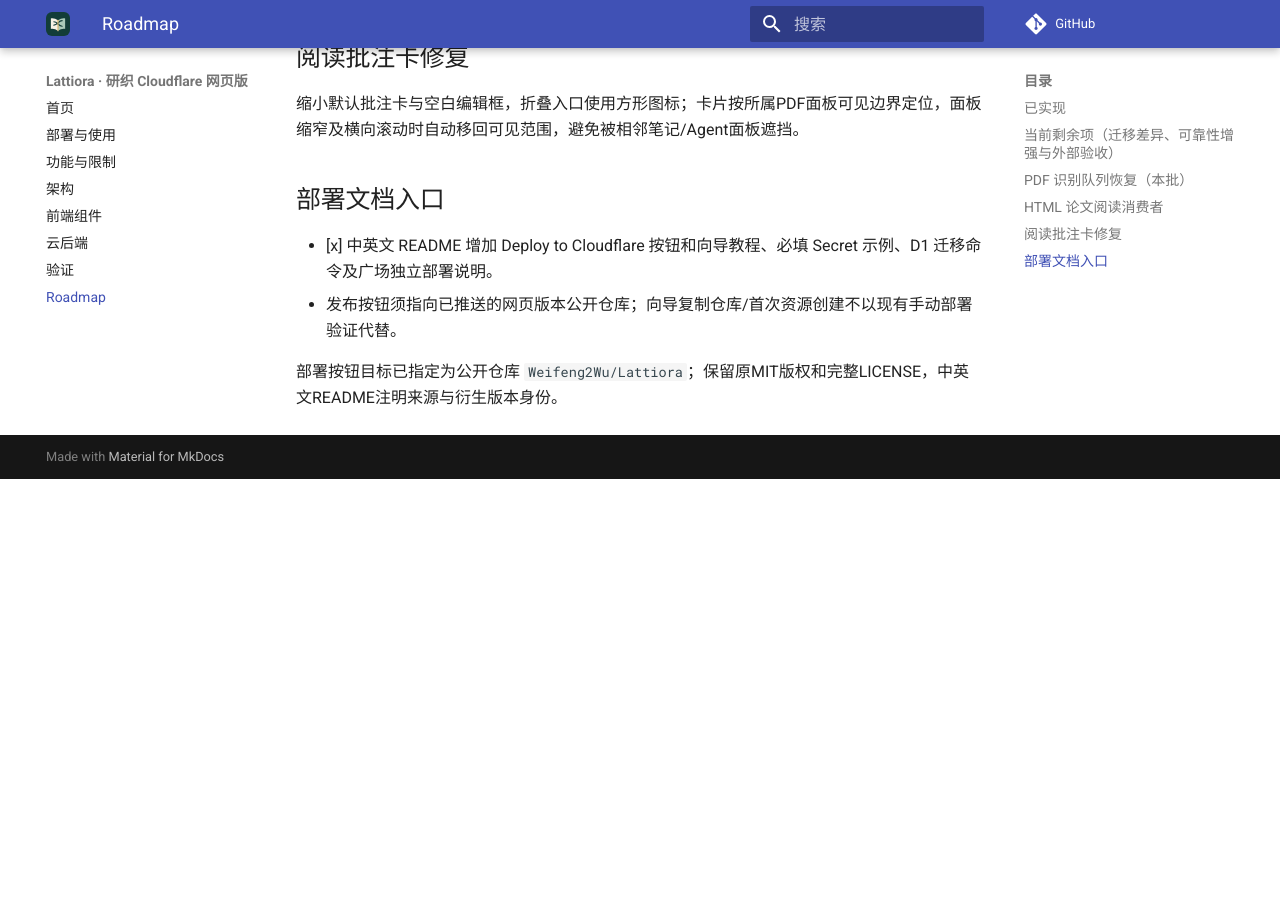
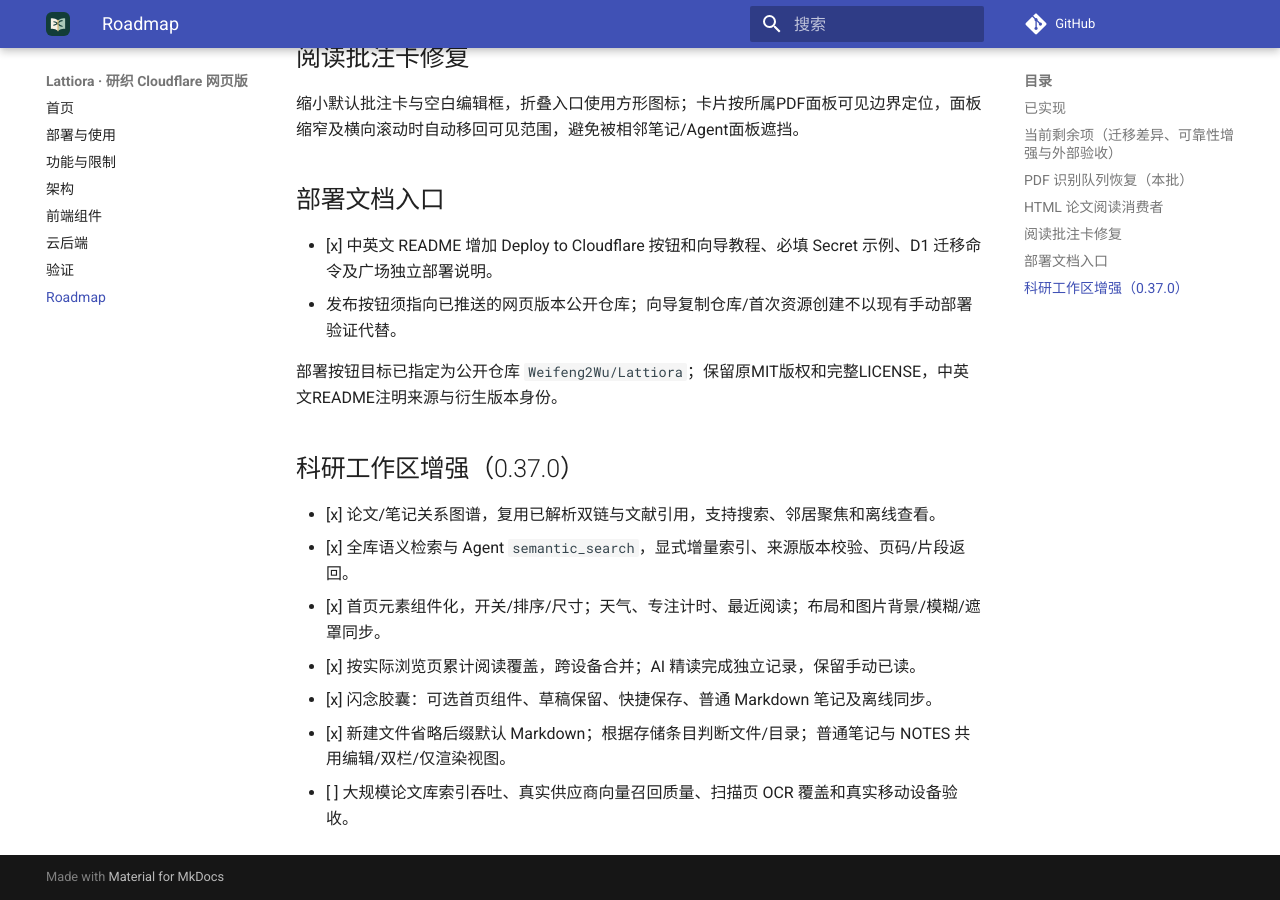
Before and after one commit to Weifeng2Wu/Lattiora, an MkDocs documentation site: the page built from docs/development/web-migration.md, in a window 1280 px wide and 900 px high, scrolled down 4898 px. Built offline with MkDocs 1.6.1 and Material for MkDocs 9.7.7, drawn with Linux system fonts in a browser that asks for light colours; comment, search, counter and statistics services are not loaded; before the commit the page ends 5377 px from its top, so only the background shows below that.

```diff
--- a/docs/development/web-migration.md
+++ b/docs/development/web-migration.md
@@ -136,3 +136,13 @@ Zotero Translator Runtime `/web`、`/search`、`/import` 已迁移至可配置 W
 - 发布按钮须指向已推送的网页版本公开仓库；向导复制仓库/首次资源创建不以现有手动部署验证代替。
 
 部署按钮目标已指定为公开仓库 `Weifeng2Wu/Lattiora`；保留原MIT版权和完整LICENSE，中英文README注明来源与衍生版本身份。
+
+## 科研工作区增强（0.37.0）
+
+- [x] 论文/笔记关系图谱，复用已解析双链与文献引用，支持搜索、邻居聚焦和离线查看。
+- [x] 全库语义检索与 Agent `semantic_search`，显式增量索引、来源版本校验、页码/片段返回。
+- [x] 首页元素组件化，开关/排序/尺寸；天气、专注计时、最近阅读；布局和图片背景/模糊/遮罩同步。
+- [x] 按实际浏览页累计阅读覆盖，跨设备合并；AI 精读完成独立记录，保留手动已读。
+- [x] 闪念胶囊：可选首页组件、草稿保留、快捷保存、普通 Markdown 笔记及离线同步。
+- [x] 新建文件省略后缀默认 Markdown；根据存储条目判断文件/目录；普通笔记与 NOTES 共用编辑/双栏/仅渲染视图。
+- [ ] 大规模论文库索引吞吐、真实供应商向量召回质量、扫描页 OCR 覆盖和真实移动设备验收。
```
Also changed, not shown: docs/architecture.md (+8 -2 lines), docs/deployment/capabilities.md (+6 -2 lines), 1 other file.
